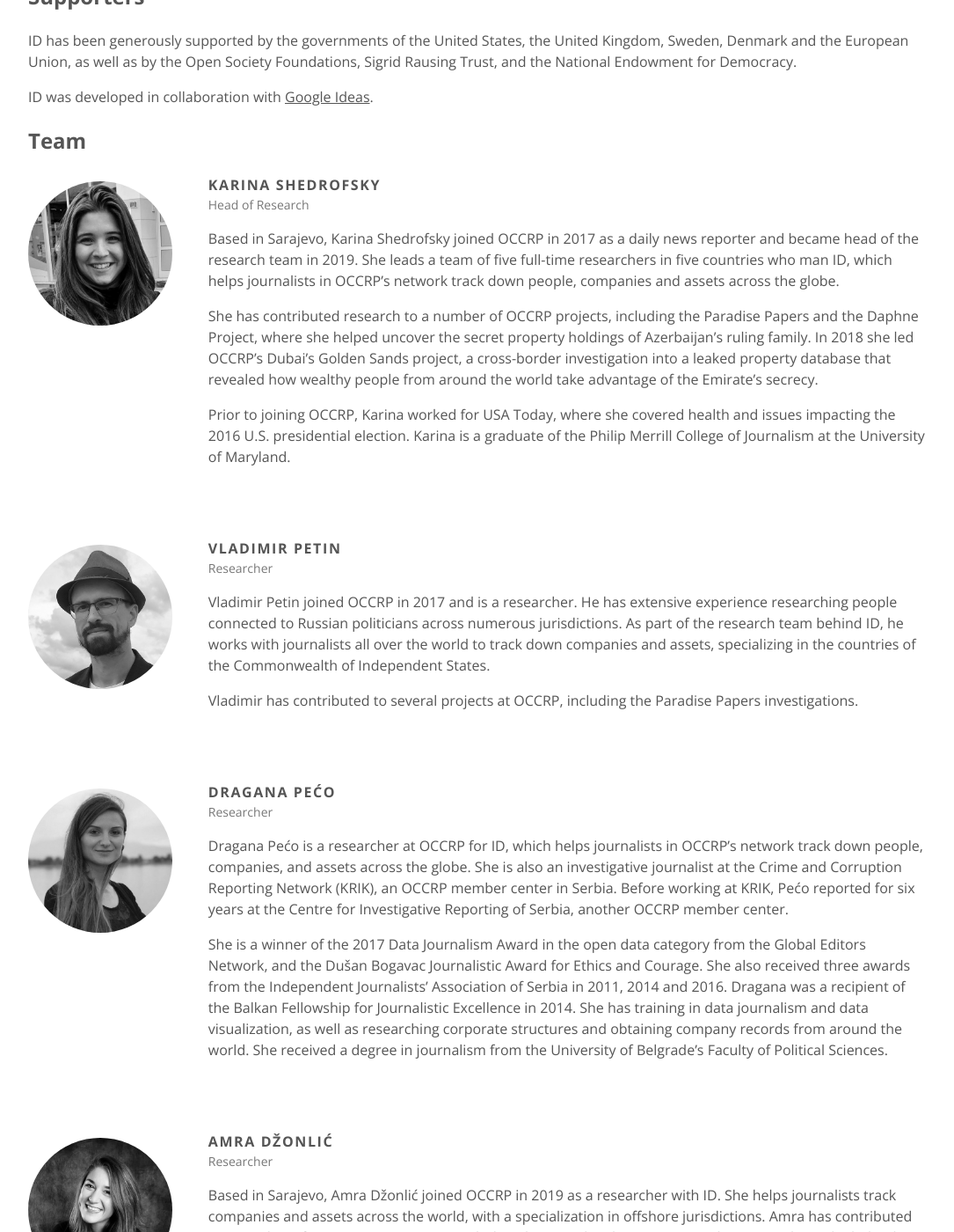
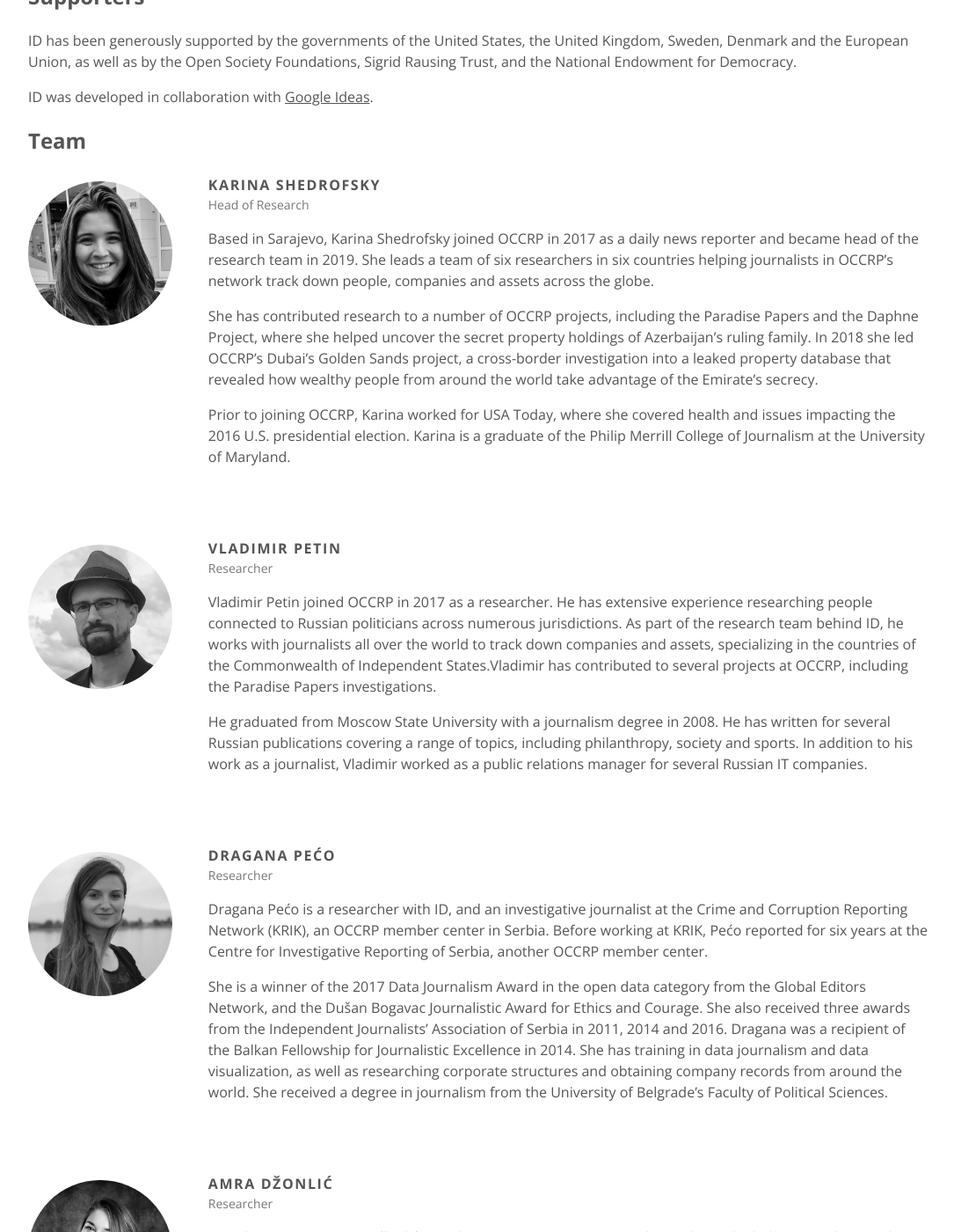
Before and after one commit to occrp/investigativedashboard.org, a Jekyll site: the page built from about.md, in a window 1280 px wide and 1400 px high, scrolled down 581 px. Shown: the whole window at 88% size, without its empty margins (96-1181 px from the left). Built offline with Jekyll 4.4.1, drawn with Linux system fonts in a browser that asks for light colours; some of the changed text lies outside the part shown.

Commit message:
Updated the team.

```diff
--- a/about.md
+++ b/about.md
@@ -52,9 +52,9 @@ Head of Research
 {: .normal .ma0 .gray .f6}
 
 Based in Sarajevo, Karina Shedrofsky joined OCCRP in 2017 as a daily news
-reporter and became head of the research team in 2019. She leads a team of five
-full-time researchers in five countries who man ID, which helps journalists in
-OCCRP’s network track down people, companies and assets across the globe.
+reporter and became head of the research team in 2019. She leads a team of six
+researchers in six countries helping journalists in OCCRP’s network track down
+people, companies and assets across the globe.
 
 She has contributed research to a number of OCCRP projects, including the
 Paradise Papers and the Daphne Project, where she helped uncover the secret
@@ -80,14 +80,19 @@ of the Philip Merrill College of Journalism at the University of Maryland.
 Researcher
 {: .normal .ma0 .gray .f6}
 
-Vladimir Petin joined OCCRP in 2017 and is a researcher. He has extensive
+Vladimir Petin joined OCCRP in 2017 as a researcher. He has extensive
 experience researching people connected to Russian politicians across numerous
 jurisdictions. As part of the research team behind ID, he works with
 journalists all over the world to track down companies and assets, specializing
-in the countries of the Commonwealth of Independent States.
+in the countries of the Commonwealth of Independent States.Vladimir has
+contributed to several projects at OCCRP, including the Paradise Papers
+investigations.
 
-Vladimir has contributed to several projects at OCCRP, including the Paradise
-Papers investigations.
+He graduated from Moscow State University with a journalism degree in 2008. He
+has written for several Russian publications covering a range of topics,
+including philanthropy, society and sports. In addition to his work as a
+journalist, Vladimir worked as a public relations manager for several Russian
+IT companies.
   </div>
 </div>
 
@@ -102,12 +107,10 @@ Papers investigations.
 Researcher
 {: .normal .ma0 .gray .f6}
 
-Dragana Pećo is a researcher at OCCRP for ID, which helps journalists in
-OCCRP’s network track down people, companies, and assets across the globe. She
-is also an investigative journalist at the Crime and Corruption Reporting
-Network (KRIK), an OCCRP member center in Serbia. Before working at KRIK, Pećo
-reported for six years at the Centre for Investigative Reporting of Serbia,
-another OCCRP member center.
+Dragana Pećo is a researcher with ID, and an investigative journalist at the
+Crime and Corruption Reporting Network (KRIK), an OCCRP member center in
+Serbia. Before working at KRIK, Pećo reported for six years at the Centre for
+Investigative Reporting of Serbia, another OCCRP member center.
 
 She is a winner of the 2017 Data Journalism Award in the open data category
 from the Global Editors Network, and the Dušan Bogavac Journalistic Award for
@@ -158,12 +161,19 @@ studied the importance of social diversity and citizen responsibility.
 Researcher
 {: .normal .ma0 .gray .f6}
 
-Olga Gein joined OCCRP in 2018 and is a researcher at ID. She helps journalists
-track companies and individuals all over the world, specializing in Central
-Asia and the countries of the Commonwealth of Independent States.
+Olga Gein joined OCCRP in 2018 as a reporting fellow on the Central Asian team.
+As a researcher with ID,  she helps journalists track companies and individuals
+all over the world, specializing in Central Asia and the countries of the
+Commonwealth of Independent States.Olga has contributed to several projects at
+OCCRP, including the Paradise Papers investigations and other stories in
+Central Asia.
 
-Olga has contributed to several projects at OCCRP, including the Paradise
-Papers investigations and other stories in Central Asia.
+Prior to joining OCCRP, Olga worked for Kloop, an OCCRP member center in
+Kyrgyzstan, where she led the team that implemented the organization’s first
+live online broadcasts. She worked on documentaries, covered the military
+conflict in Eastern Ukraine from the field, and conducted investigations into
+corruption, one of which received the IWPR Award for best journalistic
+investigation.
   </div>
 </div>
 
@@ -178,14 +188,64 @@ Papers investigations and other stories in Central Asia.
 Researcher
 {: .normal .ma0 .gray .f6}
 
-Based in Kyiv, Yanina Korniienko is a researcher at ID. She helps journalists
-track companies, people, and assets, and specializes in Ukraine. Previously,
-she worked with Slidstvo.info, an OCCRP member center.
+Based in Kyiv, Yanina Korniienko helps journalists track companies, people, and
+assets, and specializes in Ukraine. Previously, she worked with Slidstvo.info,
+an OCCRP member center.
 
 Before that, she was on the investigative team for the Ukrainian digital
 newspaper Ukrayinska Pravda and worked on stories about economic fraud, the
 monopoly of the tobacco business, and corruption in the construction
 businesses.
+  </div>
+</div>
+
+<div class="flex mt5">
+  <div class="w-20">
+    <img class="br-100 w-80 mt2" src="/static/images/team/david-ilieksi-500.jpg" alt="David Ilieksi" />
+  </div>
+  <div class="w-80" markdown="1">
+#### David Ilieksi
+{: .ttu .ma0 .tracked}
+
+Researcher
+{: .normal .ma0 .gray .f6}
+
+Based in North Macedonia, David Ilieski joined OCCRP in 2020 as an ID
+researcher. Since 2018, he has worked as a reporter at Investigative Reporting
+Lab Macedonia (IRL), an OCCRP member center, where he specializes in uncovering
+the illicit construction business and political abuse of power.. At IRL he also
+produces videos, presenting investigations in more engaging ways and reaching
+new audiences
+
+He supported OCCRP’s tobacco project, working to expose the hidden lobbying by
+tobacco companies in North Macedonia. In 2019 he was part of the first OCCRP
+Research Fellowship. He began his journalistic career as a co-creator of the
+youth television show "Krik,” a project developed under the BBC Media Action
+program.
+  </div>
+</div>
+
+<div class="flex mt5">
+  <div class="w-20">
+    <img class="br-100 w-80 mt2" src="/static/images/team/daniel-salazar-murrillo-500.jpg" alt="Daniel Salazar Murrillo" />
+  </div>
+  <div class="w-80" markdown="1">
+#### Daniel Salazar Murrillo
+{: .ttu .ma0 .tracked}
+
+Researcher
+{: .normal .ma0 .gray .f6}
+
+Based in Costa Rica, Daniel Salazar Murrillo joined OCCRP in 2020 as an ID
+researcher, focusing on investigations related to Latin America. Since 2012, he
+has been a journalist specializing in data analysis and economic policies. In
+2019 he was part of the first OCCRP Research Fellowship
+
+Previously, Daniel was part of the Panama Papers team and other investigations
+for Semanario Universidad, and was a researcher and economics reporter for La
+Nación and El Financiero in Costa Rica. He is also a co-founder of Doble Check,
+one of the first media outlets in Costa Rica to focus on fact-checking the
+media and politics.
   </div>
 </div>
 
```
Also changed, not shown: index.md (+3 -3 lines), static/images/team/daniel-salazar-murrillo-500.jpg (added), static/images/team/david-ilieksi-500.jpg (added).
